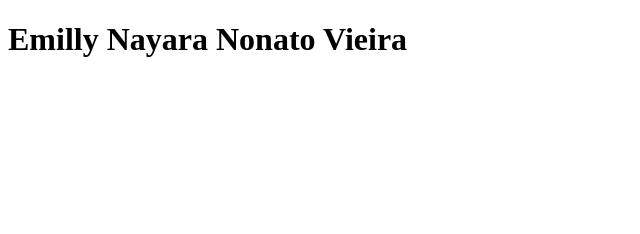
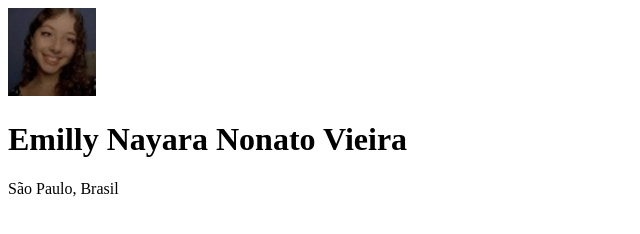
Before and after one commit to EmillyNonato02/meus-links, a plain HTML site: page index.html in a window 1280 px wide. Shown: the whole page, without its empty margins (0-640 px from the left). Drawn offline with Linux system fonts and the light colour scheme.

Commit message:
desenvolvimento do html

```diff
--- a/index.html
+++ b/index.html
@@ -7,7 +7,9 @@
 </head>
 <body>
     <div>
+        <img src="./emy.jpg" alt="imagem da criadora da página de links, Emilly Nayara Nonato Vieira">
         <h1>Emilly Nayara Nonato Vieira</h1>
+        <p>São Paulo, Brasil</p>
     </div>
 
 </body>
```
